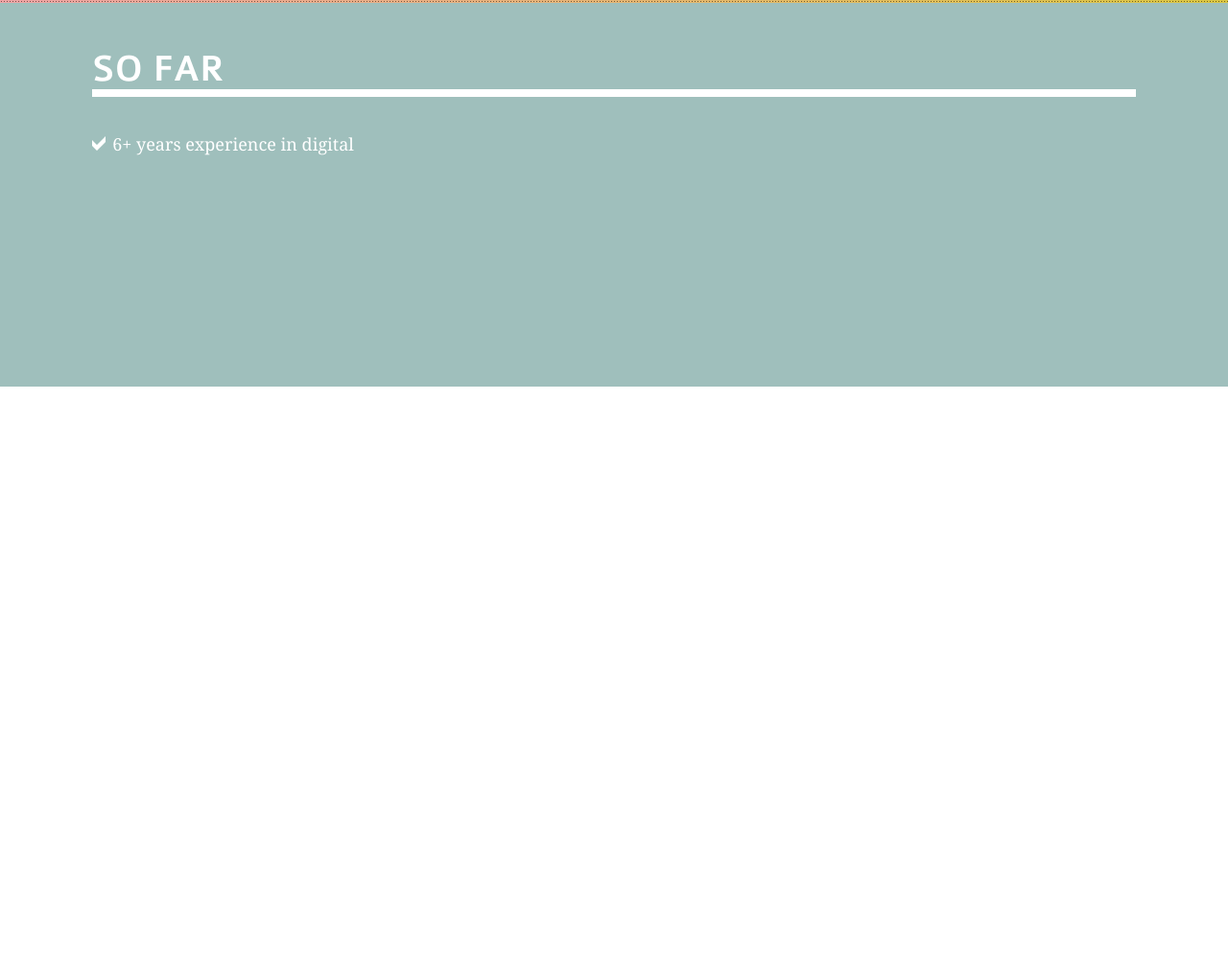
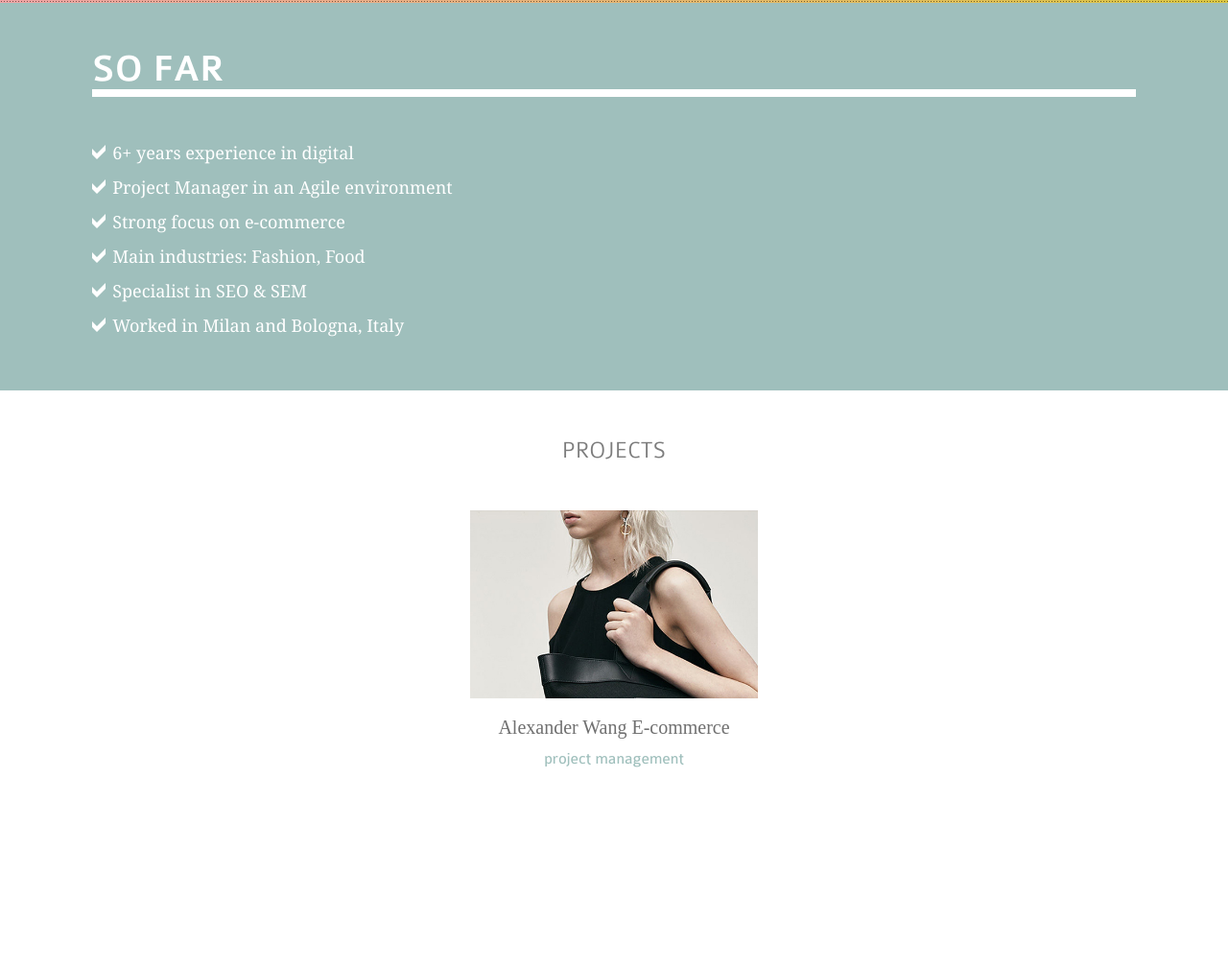
Before and after one commit to poliedra86/poliedra86.github.io, a plain HTML site: page index.html in a window 1280 px wide. Shown: the part 717-1724 px from the top of the page at 96% size. Before the commit the page ends 1120 px from the top, so only its background shows below. Drawn offline with Linux system fonts and the light colour scheme.

Commit message:
blocchetto progetti

```diff
--- a/index.html
+++ b/index.html
@@ -5,7 +5,7 @@
 		<title>Chiara Maria Dabusti - Digital Project Manager</title>
 	</head>
 	<body>
-	<div id="firstblock" class="wrapper">
+		<div id="firstblock">
 			<div class="column" id="inner-1">
 				<svg version="1.1" id="Layer_1" xmlns="http://www.w3.org/2000/svg" xmlns:xlink="http://www.w3.org/1999/xlink" x="0px" y="0px"
 				width="70px" height="76px" viewBox="552.814 374.825 85.039 92.24" enable-background="new 552.814 374.825 85.039 92.24"
@@ -28,20 +28,33 @@
 			l-13.664-13.561c-0.326-0.323-0.326-0.853,0-1.176l1.779-1.765c0.326-0.324,0.859-0.324,1.186,0l10.699,10.618
 			c0.326,0.321,0.86,0.321,1.187,0l10.697-10.616c0.324-0.324,0.859-0.324,1.186,0L609.531,414.454z"/>
 			</svg>
+			</div>
+		</div>
+
+		<div id="secondblock" class="wrapper">
+		<div class="column">
+			<h2>SO FAR</h2>
+			<ul class="lista-1">
+				<li>6+ years experience in digital</li>
+				<li>Project Manager in an Agile environment</li>
+				<li>Strong focus on e-commerce</li>
+				<li>Main industries: Fashion, Food</li>
+				<li>Specialist in SEO &amp; SEM</li>
+				<li>Worked in Milan and Bologna, Italy</li>
+			</ul>
+		</div>
+		</div>
 
 
+		<div id="thirdblock" class="wrapper">
+			<h3>PROJECTS</h3>
+			<div class="block">
+			<img src="img/wang.jpg" width="300">
+			<h4>Alexander Wang E-commerce</h4>
+			<p class="attributes">project management</p>
 
 			</div>
 
-
-</div>
-<div id="secondblock" class="wrapper">
-	<div class="column" id="inner-1">
-		<h2>SO FAR</h2>
-		<ul class="lista-1">
-			<li>6+ years experience in digital</li>
-		</ul>
-	</div>
 		</div>
 	</body>
 	</html>
--- a/style.css
+++ b/style.css
@@ -113,18 +113,38 @@
     background-image: url("image/pattern-grid.png"); /* fallback */
     background-image: url("img/pattern-grid.png"), linear-gradient(to right, #f0a4a5 0%, #dcc742 100%); /* W3C */
     height: 90vh;
+    padding-top: 50px;
 
-  }
-
-  .wrapper {
-    padding-top: 50px;
 
   }
 
   #secondblock {
-    height:400px;
+
     background-color: #9fbfbc;
+
   }
+
+
+  #thirdblock {
+
+    background-color: white;
+    height: 600px;
+
+
+
+
+  }
+
+
+
+
+  .wrapper {
+    padding-top: 50px;
+    padding-bottom: 50px;
+
+  }
+
+
 
   .column {
     width: 85%;
@@ -137,6 +157,8 @@
     position: relative;
 
   }
+
+
 
   h1 {
     font-family: 'colaborate-regular';
@@ -179,6 +201,43 @@
   ul.lista-1 li {
     font-family: Georgia, Serif;
     font-size: 1.8em;
+    line-height: 2em;
+
 
 
   }
+
+h3 {
+
+  font-family: 'colaborate-light';
+  color:#7d7d7d;
+  font-size: 2.5em;
+  text-align: center;
+
+}
+
+.block{
+
+padding-top: 50px;
+text-align: center;
+
+
+}
+
+h4 {
+
+  font-family: 'Georgia, Serif';
+  font-size: 2em;
+  color: #707070;
+  padding-top: 20px;
+  padding-bottom: 15px;
+
+}
+
+p.attributes {
+  font-family: 'colaborate-regular';
+  font-size: 1.7em;
+  color: #9fbfbc;
+
+
+}
```
Also changed, not shown: img/karl.jpg (added), img/maison-margiela.jpg (added), img/wang.jpg (added). Lines whose indentation alone changed are shown as unchanged.
